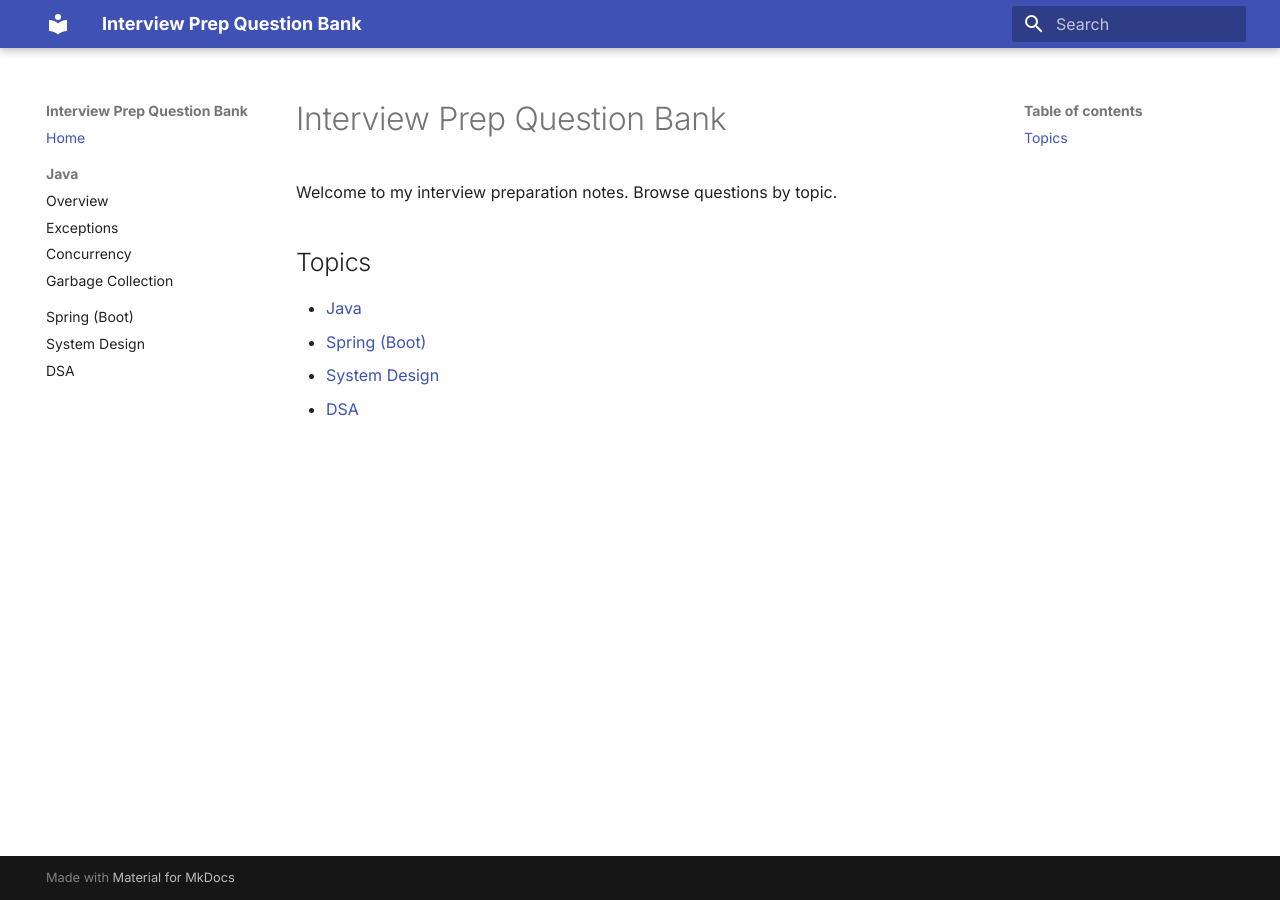
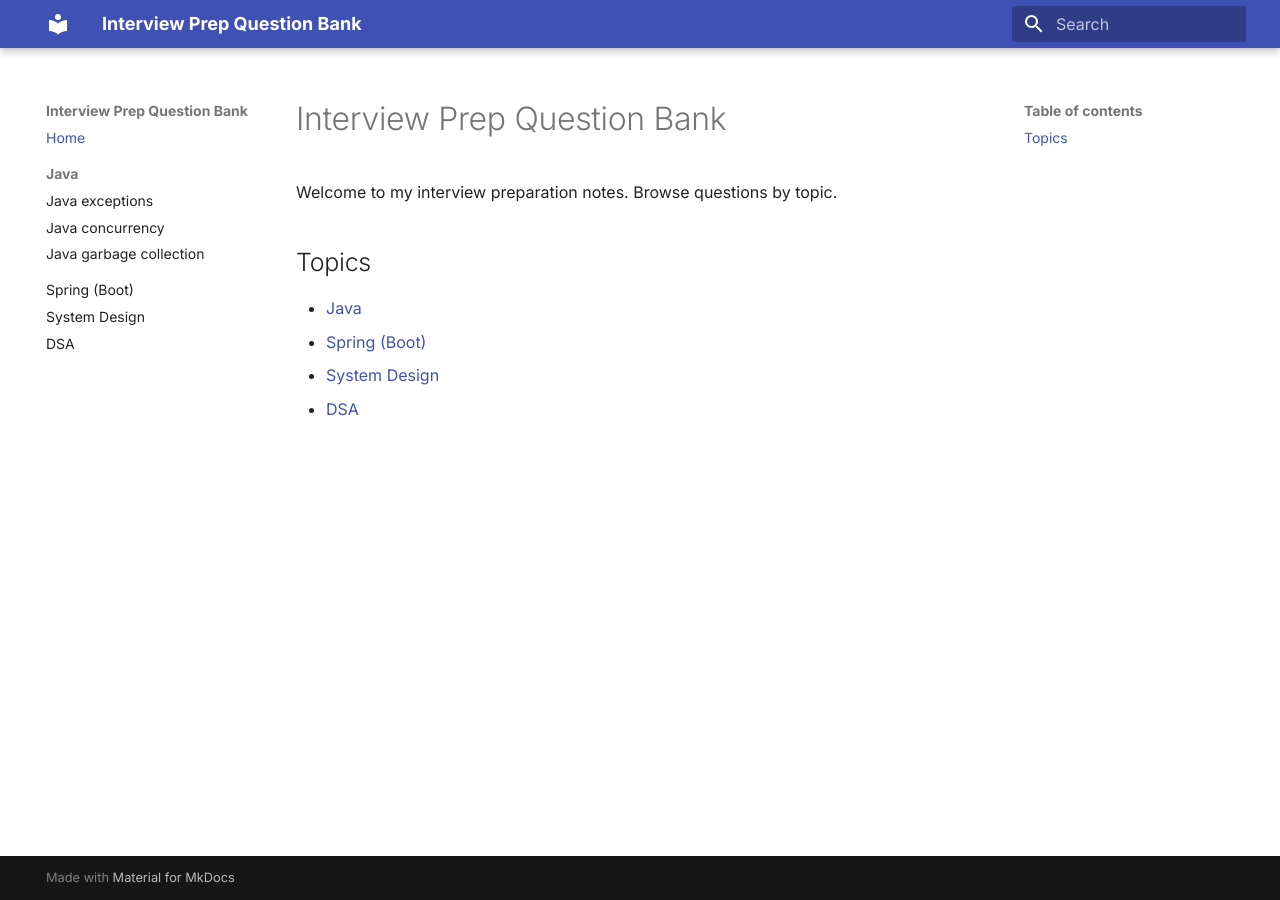
Before and after one commit to vivianmichael/interview-prep, an MkDocs documentation site: the page built from docs/index.md, in a window 1280 px wide. Built offline with MkDocs 1.6.1 and Material for MkDocs 9.7.7, drawn with Linux system fonts in a browser that asks for light colours.

Commit message:
fix formatting

```diff
--- a/mkdocs.yml
+++ b/mkdocs.yml
@@ -30,10 +30,9 @@ markdown_extensions:
 nav:
   - Home: index.md
   - Java:
-      - Overview: java.md
-      - Exceptions: java-exceptions.md
-      - Concurrency: java-concurrency.md
-      - Garbage Collection: java-gc.md
+      - Java exceptions: java-exceptions.md
+      - Java concurrency: java-concurrency.md
+      - Java garbage collection: java-gc.md
   - Spring (Boot): spring.md
   - System Design: system-design.md
   - DSA: dsa.md
```
Also changed, not shown: docs/java.md (deleted, +0 -7 lines).
